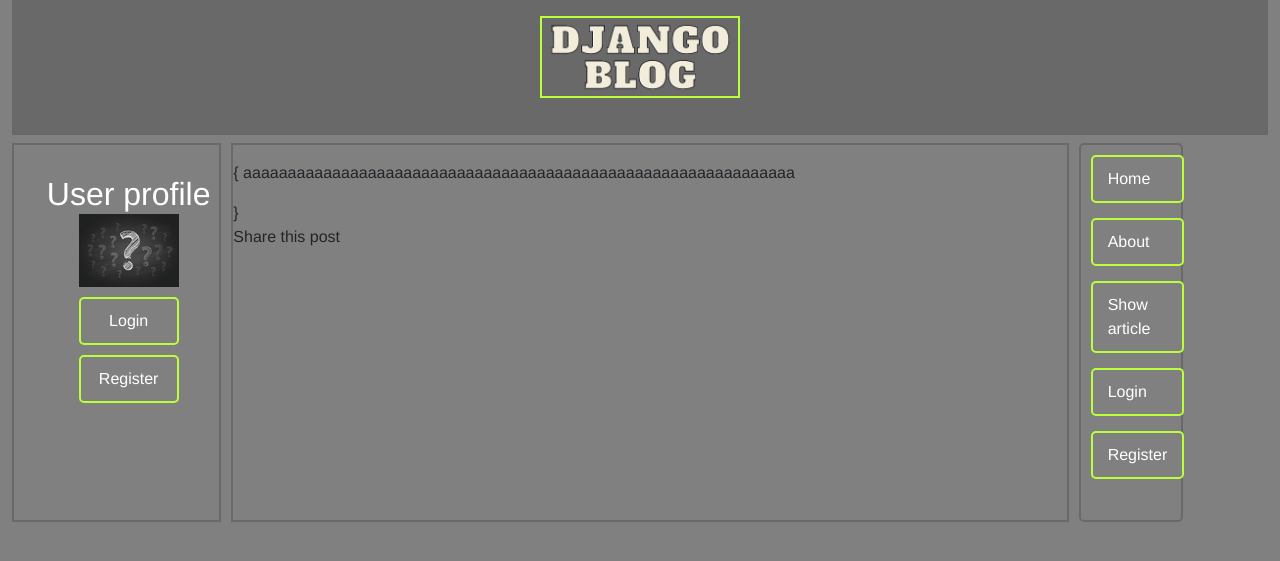
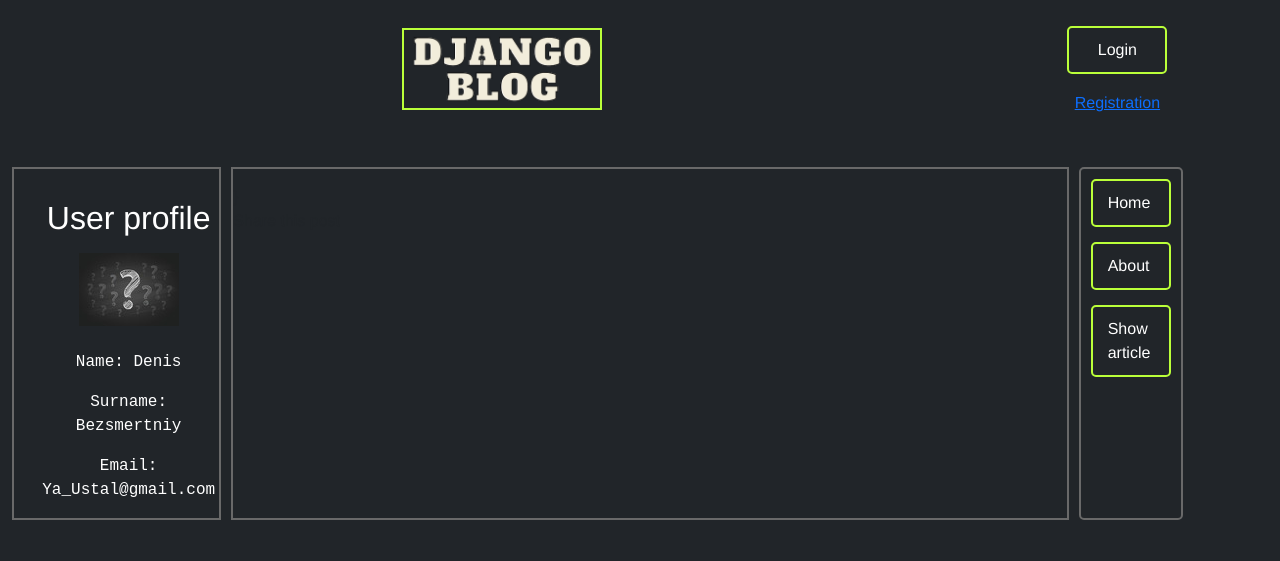
Before and after one commit to Denys-Bezsmertnyi/djangoLessons, a Django app: page /blog/1/ in a window 1280 px wide. Shown: the top 561 px of the page. Run offline with Django 4.2, Linux system fonts and the light colour scheme.

Commit message:
create templates + mini design

```diff
--- a/django_blog/main/static/css/blog.css
+++ b/django_blog/main/static/css/blog.css
@@ -1,5 +1,5 @@
 body {
-    background-color: #808080;
+    background-color: #212529;
     margin: 0;
     padding: 0;
     font-family: helvetica, sans-serif;
@@ -15,6 +15,7 @@
     max-width: 200px;
     max-height: 100px;
     border: 2px solid #BAFF39;
+    margin-right: 335px;
     transition: box-shadow 0.3s;
 }
 
@@ -76,7 +77,7 @@
     padding: 10px 15px;
     border: 2px solid #BAFF39;
     border-radius: 5px;
-    background: linear-gradient(to right, rgba(186, 255, 57, 0.95) 40%, rgba(128, 128, 128, 0.85) 50%);
+    background: linear-gradient(to right, rgba(186, 255, 57, 0.95) 40%, rgba(33, 37, 41, 0.85) 50%);
     background-size: 250% 100%;
     background-position: right top;
     transition: all 0.5s;
@@ -194,7 +195,7 @@
     padding: 10px 15px;
     border: 2px solid #BAFF39;
     border-radius: 5px;
-    background: linear-gradient(to right, rgba(186, 255, 57, 0.95) 40%, rgba(128, 128, 128, 0.85) 50%);
+    background: linear-gradient(to right, rgba(186, 255, 57, 0.95) 40%, rgba(33, 37, 41, 0.85) 50%);
     background-size: 250% 100%;
     background-position: right top;
     transition: all 0.5s;
@@ -209,3 +210,18 @@
     color: #fff;
 
 }
+
+.custom-col-11-5 {
+    width: 73%; /* Ширина в процентах */
+    max-width: 73%; /* Максимальная ширина в процентах */
+    margin: 0 auto; /* Центрирование блока */
+}
+.custom-col-6-5 {
+    width: 20%; /* Ширина в процентах */
+    max-width: 20%; /* Максимальная ширина в процентах */
+    margin: 0 auto; /* Центрирование блока */
+}
+.custom-p{
+    font-family: 'Courier New', monospace;
+    color: white;
+}
--- a/django_blog/main/templates/main/base.html
+++ b/django_blog/main/templates/main/base.html
@@ -9,12 +9,20 @@
 </head>
 <body>
 <div class="container-fluid">
-    <header class="lh-1 py-3 header">
+    <header class="p-3 bg-dark text-white">
         <div class="row">
             <div class="col-12 text-center">
-                <a href="{% url 'home_page' %}">
-                    <img src="{% static 'img/django_logo.png' %}" alt="Логотип" class="logo-image">
-                </a>
+                <div class="row align-items-center">
+                    <div class="custom-col-11-5 text-end">
+                        <a href="{% url 'home_page' %}">
+                            <img src="{% static 'img/django_logo.png' %}" alt="Логотип" class="logo-image mr-3">
+                        </a>
+                    </div>
+                    <div class="custom-col-6-5 text-center">
+                        <a href="{% url 'user_login' %}" class="custom-btn">Login</a>
+                        <a href="{% url 'register_user' %}" class="btn btn-link">Registration</a>
+                    </div>
+                </div>
                 <div class="categories">
                     <ul class="category-list">
                         {% for category in category_list %}
@@ -32,13 +40,12 @@
                     <h2 class="profile-title">User profile</h2>
                     <div class="row row-cols-1 justify-content-center">
                         <div class="col d-flex justify-content-center">
-                            <img src="{% static 'img/avatar.jpg' %}" alt="Avatar" class="avatar">
+                            <img src="{% static 'img/avatar.jpg' %}" alt="Avatar" class="avatar mt-3">
                         </div>
                     </div>
-
-                    <button class="btn btn-primary custom-btn">Login</button>
-                    <button class="btn btn-secondary custom-btn">Register</button>
-
+                    <p class="custom-p mt-4 text-center">Name: Denis</p>
+                    <p class="custom-p text-center">Surname: Bezsmertniy</p>
+                    <p class="custom-p text-center">Email: Ya_Ustal@gmail.com</p>
                 </div>
             </div>
         </section>
@@ -52,8 +59,6 @@
                     <li><a href="{% url 'home_page' %}">Home</a></li>
                     <li><a href="{% url 'about' %}">About</a></li>
                     <li><a href="{% url 'article' 12 %}">Show article</a></li>
-                    <li><a href="{% url 'user_login' %}">Login</a></li>
-                    <li><a href="{% url 'register_user' %}">Register</a></li>
                 </ul>
             </nav>
         </div>
--- a/django_blog/main/templates/main/post/detail.html
+++ b/django_blog/main/templates/main/post/detail.html
@@ -7,7 +7,6 @@
     <p class="date">
 {#        Published {{ post.publish }} by {{ post.author }}#}
     </p>
-{    aaaaaaaaaaaaaaaaaaaaaaaaaaaaaaaaaaaaaaaaaaaaaaaaaaaaaaaaaaaaaa
 
 {{ post.body|linebreaks }}}
     <p>
```
